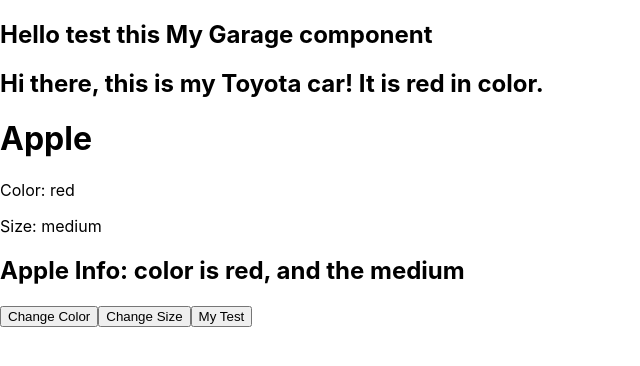
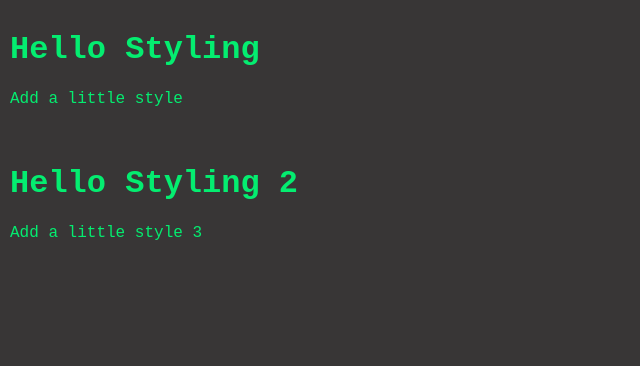
Before and after one commit to m2india/react-tut, a React (Create React App) app: page / in a window 1280 px wide. Shown: the top 366 px of the page, without its empty margins (0-640 px from the left). Built offline with nearby package versions, Linux system fonts and the light colour scheme.

Commit message:
List,List key, css, style

```diff
--- a/src/components/Apple.js
+++ b/src/components/Apple.js
@@ -52,13 +52,17 @@ class Apple extends React.Component {
             <h1>Apple</h1>
             <p>Color: {this.state.color}</p>
             <p>Size: {this.state.size}</p>
-            <h2>Apple Info: color is {color}, and the {size}</h2>
+
+            { sendToApple.color !== undefined && sendToApple.size !== undefined ?
+                <h2>Apple Info: color is {color}, and the {size}</h2> : ''
+            }
+
             {/* <h2>My function :{this.state.mytest.name}</h2> */}
              {this.state.showMyTest && ( <h2>My function :{this.state.mytest.name}</h2>)}
             <button onClick={this.changeColor}>Change Color</button>
             <button onClick={this.changeSize}>Change Size</button>
             <button onClick={this.toggleMyTestFunction}>
-                    {this.state.showMyTest ? "My Test" : "My Test"}
+                    {this.state.showMyTest ? "Hide" : "Show"}
                 </button>
         </div>
         );
--- a/src/components/Garage.js
+++ b/src/components/Garage.js
@@ -1,6 +1,6 @@
 import Car from "./Car";
 import Apple from "./Apple";
-import { type } from "@testing-library/user-event/dist/type";
+
 function Garage()
 {
 
@@ -18,12 +18,30 @@ function Garage()
         type: 'Fuji'
     };
 
+    const carList = [
+        { brand: 'Toyota', color: 'red' },
+        { brand: 'Honda', color: 'blue' },
+        { brand: 'Ford', color: 'black' }
+    ];
+
+    const numberList = [1, 2, 3, 4, 5];
+
+    //  const appleInfo = {};
+
   return(
     <>
         <h2>Hello test this My Garage component</h2>
         {/* <Car sendToBrand={setBrand} sendColor={setColor} /> */}
         <Car sendToBrand={carInfo} />
         <Apple sendToApple={appleInfo}/>
+        <ul>
+          {
+            carList.map( (sendToBrand) => <li key={sendToBrand.brand}><Car sendToBrand={sendToBrand} /></li> )
+          }
+        </ul>
+        <ul>
+          {numberList.map((e,index) => <p key={index}>{e}</p> ) }
+        </ul>
     </>
 
   )
--- /dev/null
+++ b/src/components/Header.css
@@ -0,0 +1,7 @@
+body{
+    margin: 0;
+    padding: 0;
+    font-family: Arial, sans-serif;
+    background-color: #383636;
+    color: beige;
+}
--- /dev/null
+++ b/src/components/Header.module.css
@@ -0,0 +1,6 @@
+.bigBlue
+{
+    color:rgb(4, 237, 112);
+    padding: 10px;
+    font-family: 'Courier New', Courier, monospace;
+}
--- /dev/null
+++ b/src/components/header.js
@@ -0,0 +1,32 @@
+import React from 'react';
+import './Header.css'; // Import the CSS file for styling
+import styles from './Header.module.css'; // Import the CSS module for styling
+
+function Header() {
+
+    const myStyle = {
+        color: 'blue',
+        backgroundColor: 'lightgray',
+        padding: '10px',
+        textAlign: 'center',
+        borderRadius: '5px',
+    }
+    return (
+          <>
+          <div className={styles.bigBlue}>
+            <h1 >Hello Styling</h1>
+            <p>Add a little style</p>
+             </div>
+
+             <div className={styles.bigBlue}>
+            <h1 >Hello Styling 2</h1>
+            <p>Add a little style 3</p>
+             </div>
+
+            {/* <p style={myStyle}>Add a paragrpha style </p> */}
+        </>
+    )
+
+}
+
+export default Header;
--- a/src/index.js
+++ b/src/index.js
@@ -3,13 +3,15 @@ import ReactDOM from 'react-dom/client';
 import './index.css';
 import App from './App';
 import reportWebVitals from './reportWebVitals';
-import Garage  from './components/Garage';
+// import Garage  from './components/Garage';
+import Header from './components/header';
 
 const root = ReactDOM.createRoot(document.getElementById('root'));
 root.render(
   <React.StrictMode>
     {/* <App /> */}
-    <Garage />
+    {/* <Garage /> */}
+    <Header />
   </React.StrictMode>
 );
 
```
